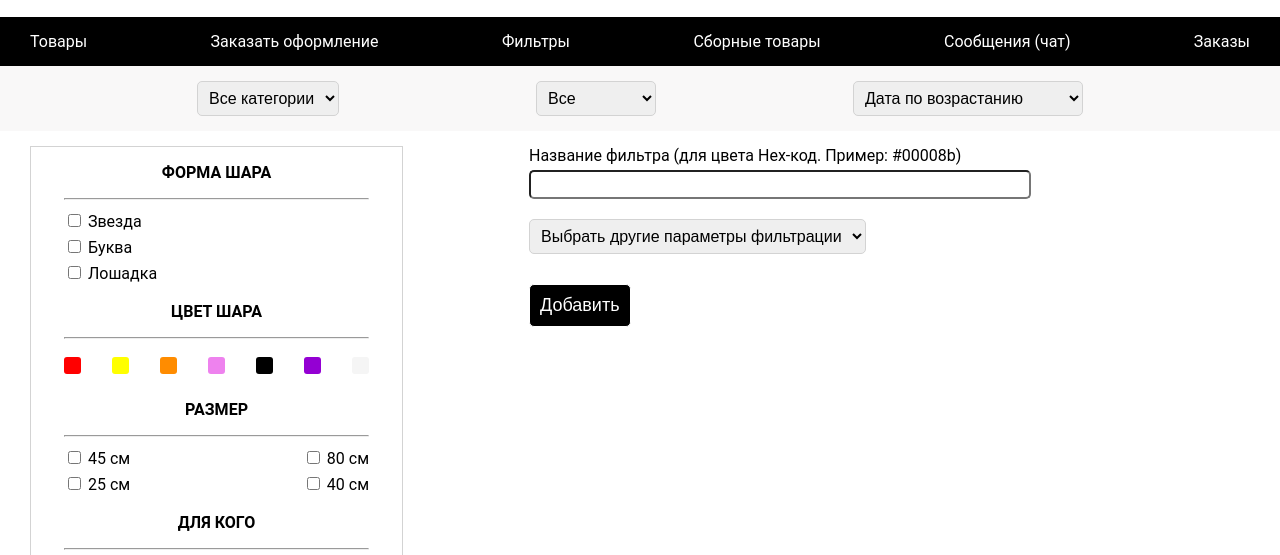
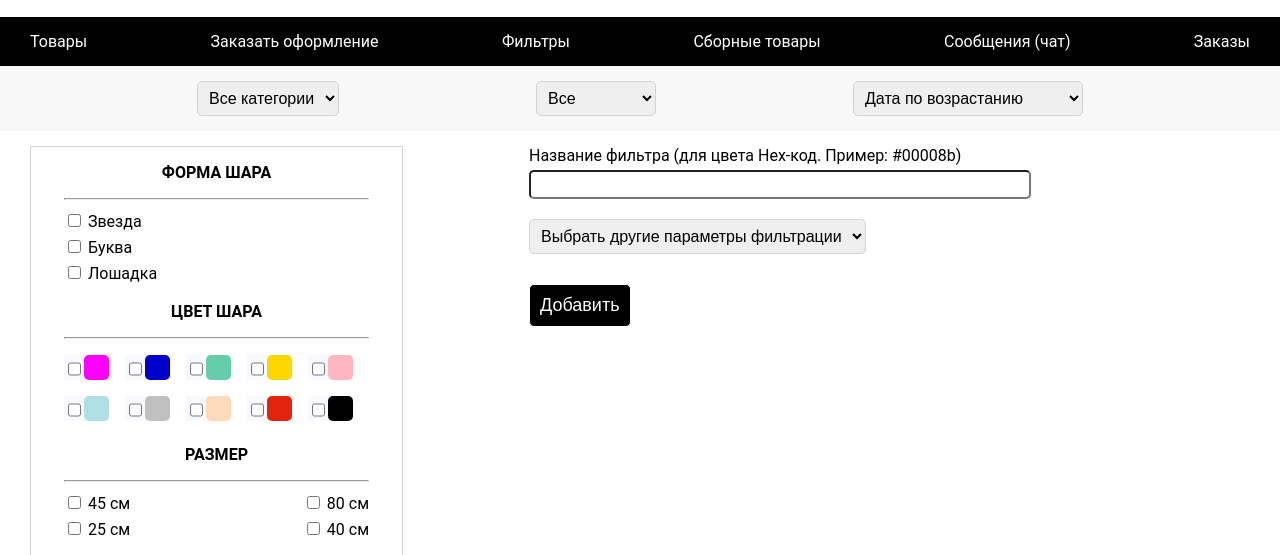
Before and after one commit to bakerko/Boobon-1, a plain HTML site: page admin_html/filter.html in a window 1280 px wide. Shown: the part 187-742 px from the top of the page. Drawn offline with Linux system fonts and the light colour scheme.

Commit message:
checkbox details

```diff
--- a/admin_html/filter.html
+++ b/admin_html/filter.html
@@ -95,14 +95,47 @@
                 <p class="card-description"><b>ЦВЕТ ШАРА</b></p>
                 <hr>
 
-                <div class="noMargin_flexbox">
-                    <div class="color color-red"></div>
-                    <div class="color color-yellow"></div>
-                    <div class="color color-orange"></div>
-                    <div class="color color-violet"></div>
-                    <div class="color color-black"></div>
-                    <div class="color color-darkviolet"></div>
-                    <div class="color color-white"></div>
+                <div class="">
+                    <div class="inline-flex">
+                        <input class="margin5" type="checkbox" id="box_39" name="filters_ids[]" value="39"><label for="box_39">
+                        <div style="width: 25px;height: 25px; border-radius: 5px; background-color: #FF00FF"></div>
+                    </label></div>
+                    <div class="inline-flex">
+                        <input class="margin5" type="checkbox" id="box_44" name="filters_ids[]" value="44"><label for="box_44">
+                        <div style="width: 25px;height: 25px; border-radius: 5px; background-color: #0000CD"></div>
+                    </label></div>
+                    <div class="inline-flex">
+                        <input class="margin5" type="checkbox" id="box_42" name="filters_ids[]" value="42"><label for="box_42">
+                        <div style="width: 25px;height: 25px; border-radius: 5px; background-color: #66CDAA"></div>
+                    </label></div>
+                    <div class="inline-flex">
+                        <input class="margin5" type="checkbox" id="box_41" name="filters_ids[]" value="41"><label for="box_41">
+                        <div style="width: 25px;height: 25px; border-radius: 5px; background-color: #ffd700"></div>
+                    </label></div>
+                    <div class="inline-flex">
+                        <input class="margin5" type="checkbox" id="box_40" name="filters_ids[]" value="40"><label for="box_40">
+                        <div style="width: 25px;height: 25px; border-radius: 5px; background-color: #FFB6C1"></div>
+                    </label></div>
+                    <div class="inline-flex">
+                        <input class="margin5" type="checkbox" id="box_38" name="filters_ids[]" value="38"><label for="box_38">
+                        <div style="width: 25px;height: 25px; border-radius: 5px; background-color: #B0E0E6"></div>
+                    </label></div>
+                    <div class="inline-flex">
+                        <input class="margin5" type="checkbox" id="box_37" name="filters_ids[]" value="37"><label for="box_37">
+                        <div style="width: 25px;height: 25px; border-radius: 5px; background-color: #C0C0C0"></div>
+                    </label></div>
+                    <div class="inline-flex">
+                        <input class="margin5" type="checkbox" id="box_36" name="filters_ids[]" value="36"><label for="box_36">
+                        <div style="width: 25px;height: 25px; border-radius: 5px; background-color: #FFDAB9"></div>
+                    </label></div>
+                    <div class="inline-flex">
+                        <input class="margin5" type="checkbox" id="box_33" name="filters_ids[]" value="33"><label for="box_33">
+                        <div style="width: 25px;height: 25px; border-radius: 5px; background-color: #e3230e"></div>
+                    </label></div>
+                    <div class="inline-flex">
+                        <input class="margin5" type="checkbox" id="box_34" name="filters_ids[]" value="34"><label for="box_34">
+                        <div style="width: 25px;height: 25px; border-radius: 5px; background-color: #000000"></div>
+                    </label></div>
                 </div>
                 <p class="card-description"><b>РАЗМЕР</b></p>
                 <hr>
--- a/styles/admin_styles.css
+++ b/styles/admin_styles.css
@@ -251,3 +251,11 @@ min-width: 60%;
     border-radius: 25px;
     padding: 15px;
 }
+.inline-flex {
+    display: inline-flex;
+    margin: 8px 12px 8px 0;
+    background-color: ghostwhite;
+}
+.margin5 {
+    margin-top: 6px;
+}
--- a/styles/chat.css
+++ b/styles/chat.css
@@ -104,14 +104,14 @@ textarea {
 .left_side_chat {
     float: left;
     text-align: left;
-    width: 50%;
+    min-width: 50%;
     background-color: #f9f8f8;
     border-radius: 25px;
     padding: 15px;
 }
 .right_side_message {
     float: right;
-    width: 50%;
+    min-width: 50%;
     text-align: end;
     background-color: lavender;
     border-radius: 25px;
```
